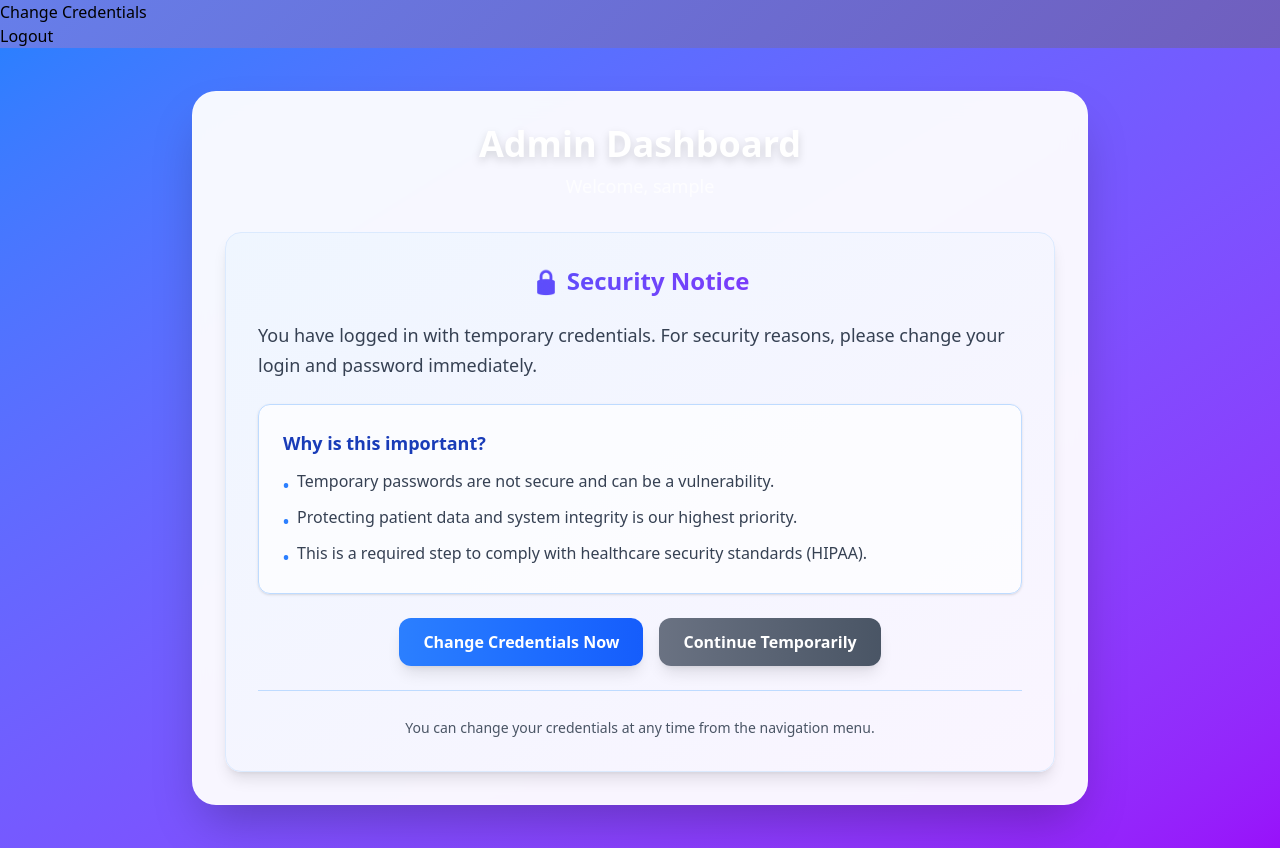
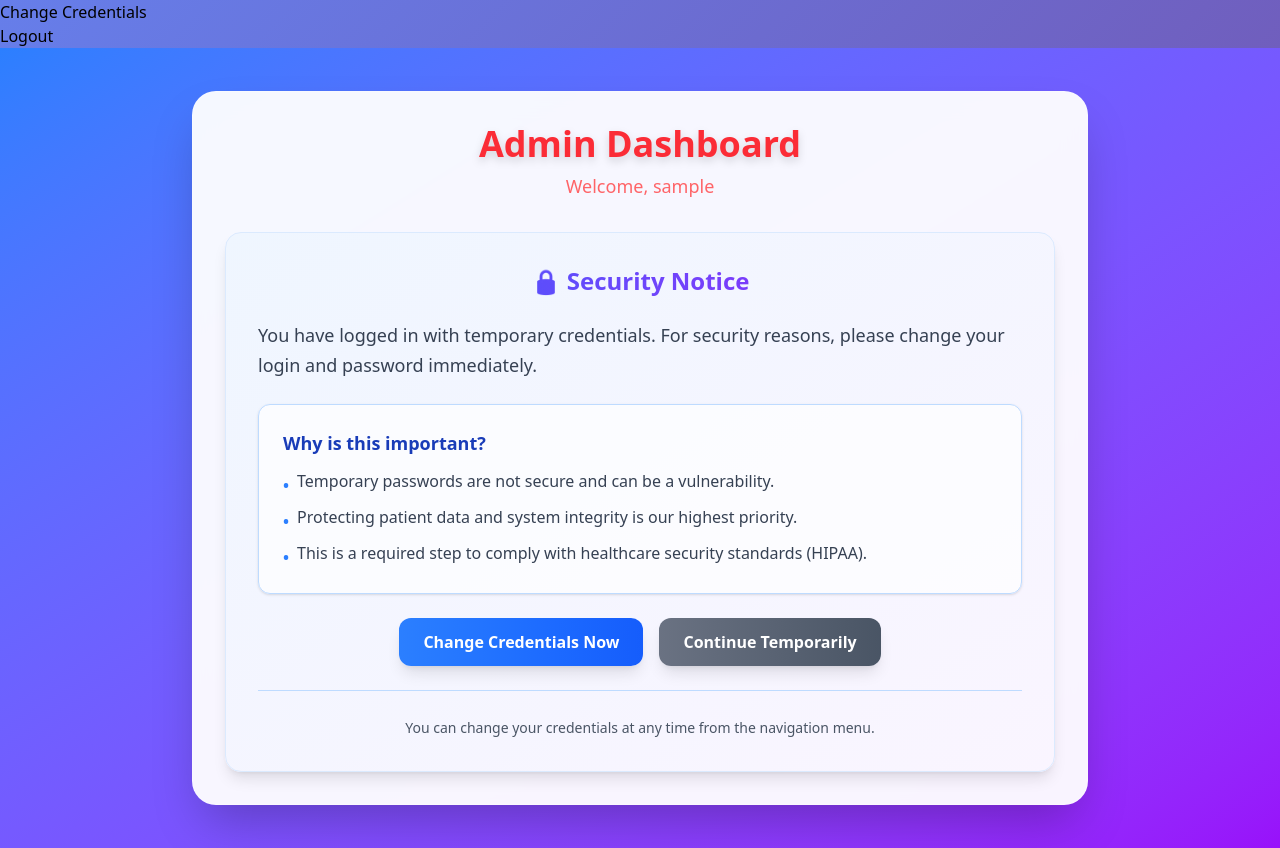
Before and after one commit to mr-Nick1988/pain-management-assistant, a React (Vite) app: page /admin in a window 1280 px wide. Built offline with nearby package versions, Linux system fonts and the light colour scheme; sample sign-in values are in the browser's storage.

Commit message:
app validation continue

```diff
--- a/src/components/person_login/FirstLoginNotice.tsx
+++ b/src/components/person_login/FirstLoginNotice.tsx
@@ -27,8 +27,8 @@
         <div className="medical-page">
             <div className="first-login-notice-container">
                 <header className="first-login-notice-header">
-                    <h1 className="medical-title">{dashboardTitle}</h1>
-                    <p className="medical-subtitle">
+                    <h1 className="text-4xl font-bold text-center mb-2 drop-shadow-lg !text-red-500">{dashboardTitle}</h1>
+                    <p className="text-lg text-center !text-red-400">
                         Welcome, {userName || userRole}
                     </p>
                 </header>
```
